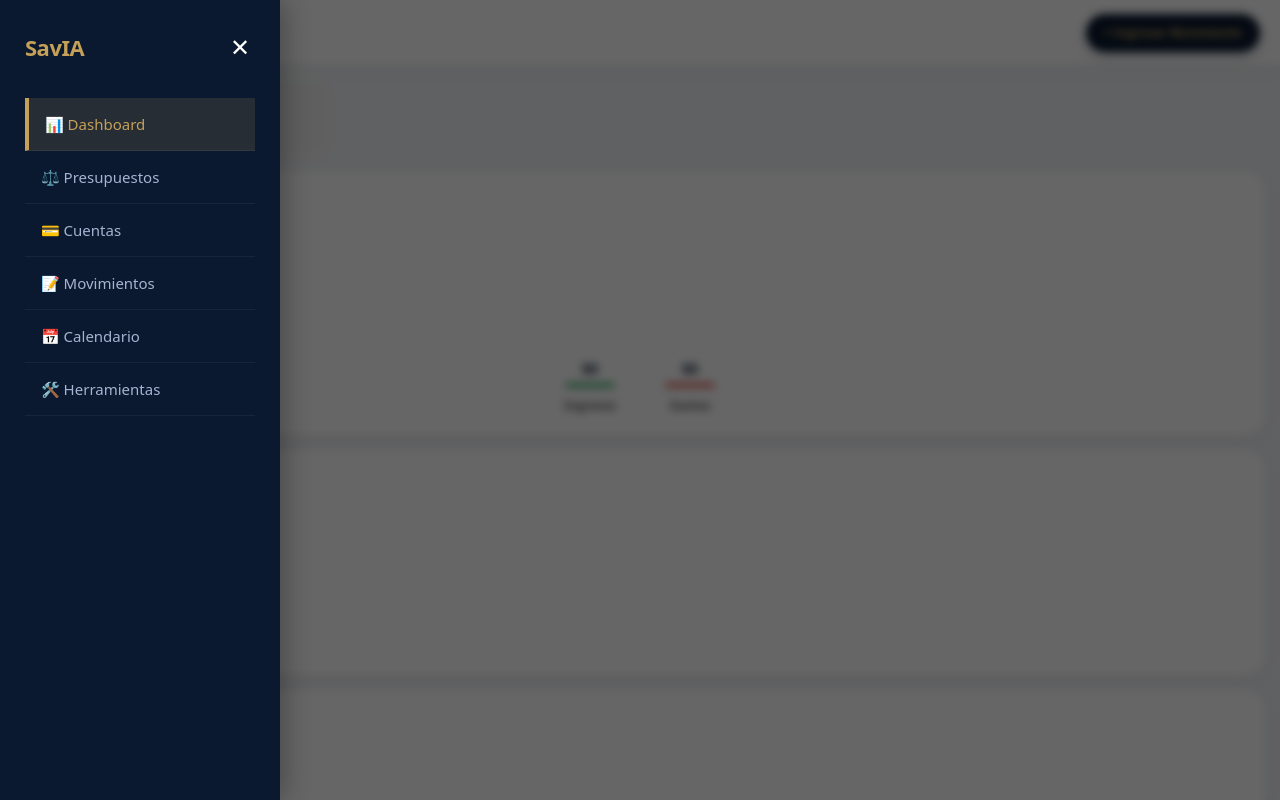
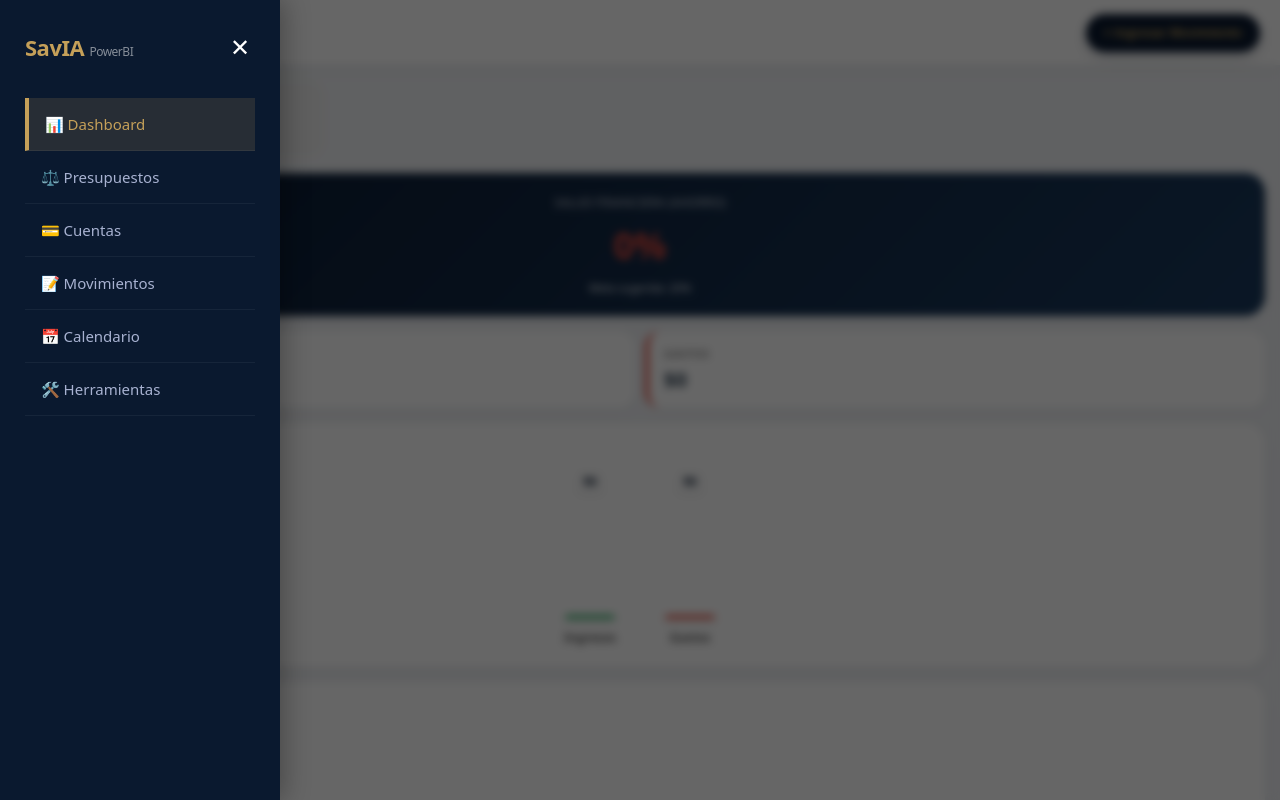
Before and after one commit to scalaspa/savia, a plain HTML site: page index.html in a window 1280 px wide. Drawn offline with Linux system fonts and the light colour scheme.

Commit message:
Update index.html

```diff
--- a/index.html
+++ b/index.html
@@ -12,7 +12,7 @@
     <title>SavIA by ScalaSpA</title>
 
     <style>
-        :root { --navy: #0a192f; --gold: #c5a059; --bg: #f0f2f5; --white: #fff; --text: #2c3e50; --danger: #e74c3c; --success: #27ae60; --warning: #f1c40f; }
+        :root { --navy: #0a192f; --gold: #c5a059; --bg: #f0f2f5; --white: #fff; --text: #2c3e50; --danger: #e74c3c; --success: #27ae60; --warning: #f1c40f; --info: #3498db; }
         body { font-family: system-ui, -apple-system, sans-serif; margin: 0; background: var(--bg); color: var(--text); height: 100vh; display: flex; flex-direction: column; overflow: hidden; }
         * { box-sizing: border-box; -webkit-tap-highlight-color: transparent; outline: none; }
 
@@ -33,41 +33,68 @@
 
         .main { flex: 1; overflow-y: auto; padding: 15px; padding-bottom: 90px; }
 
-        /* CARDS */
+        /* CARDS & DASHBOARD POWER BI STYLES */
         .card { background: var(--white); border-radius: 20px; padding: 20px; margin-bottom: 15px; box-shadow: 0 5px 20px rgba(0,0,0,0.04); border: 1px solid rgba(0,0,0,0.01); }
+        .card-header { display: flex; justify-content: space-between; align-items: center; margin-bottom: 15px; }
+        .card-title { font-size: 16px; font-weight: 800; color: var(--navy); margin: 0; }
 
-        /* DASHBOARD CHARTS */
-        .chart-compare { display: flex; height: 160px; align-items: flex-end; justify-content: center; gap: 40px; padding-top: 20px; }
-        .bar-group { display: flex; flex-direction: column; align-items: center; width: 60px; height: 100%; justify-content: flex-end; }
-        .bar-visual { width: 50px; border-radius: 8px 8px 0 0; transition: height 0.8s; min-height: 4px; box-shadow: 0 4px 10px rgba(0,0,0,0.1); }
+        /* KPI GRID */
+        .kpi-row { display: grid; grid-template-columns: 1fr 1fr; gap: 10px; margin-bottom: 15px; }
+        .kpi-card { background: white; padding: 15px; border-radius: 16px; box-shadow: 0 4px 15px rgba(0,0,0,0.03); border-left: 4px solid var(--navy); position: relative; overflow: hidden; }
+        .kpi-label { font-size: 11px; text-transform: uppercase; color: #888; font-weight: 700; letter-spacing: 0.5px; }
+        .kpi-value { font-size: 20px; font-weight: 800; color: var(--text); margin-top: 5px; }
+
+        /* CHART 1: COMPARATIVA */
+        .chart-compare { display: flex; height: 180px; align-items: flex-end; justify-content: center; gap: 40px; padding-top: 30px; position: relative; }
+        .bar-group { display: flex; flex-direction: column; align-items: center; width: 60px; height: 100%; justify-content: flex-end; position: relative; z-index: 2; }
+        .bar-visual { width: 50px; border-radius: 8px 8px 0 0; transition: height 0.8s cubic-bezier(0.175, 0.885, 0.32, 1.275); min-height: 4px; position: relative; box-shadow: 0 4px 10px rgba(0,0,0,0.1); }
         .bar-label { font-size: 12px; color: #555; margin-top: 10px; font-weight: 600; }
-        .bar-value { font-size: 14px; font-weight: 800; color: var(--navy); margin-bottom: 5px; }
+        .bar-floating-val { position: absolute; top: -25px; font-size: 12px; font-weight: 800; color: var(--navy); background: white; padding: 2px 6px; border-radius: 4px; box-shadow: 0 2px 5px rgba(0,0,0,0.1); }
+        .chart-line-bg { position: absolute; top: 0; left: 0; width: 100%; height: 100%; display: flex; flex-direction: column; justify-content: space-between; z-index: 1; pointer-events: none; opacity: 0.3; }
+        .chart-line { width: 100%; height: 1px; border-top: 1px dashed #ddd; }
 
-        .donut-container { display:flex; align-items:center; gap:20px; justify-content:center; margin-top:10px; }
-        .donut { width:120px; height:120px; border-radius:50%; flex-shrink:0; border:10px solid #f4f7f6; }
+        /* CHART 2: DONUT */
+        .donut-wrapper { display: flex; align-items: center; gap: 20px; }
+        .donut-chart { width: 120px; height: 120px; border-radius: 50%; position: relative; flex-shrink: 0; }
+        .donut-center { position: absolute; top: 50%; left: 50%; transform: translate(-50%, -50%); width: 70%; height: 70%; background: white; border-radius: 50%; display: flex; align-items: center; justify-content: center; font-size: 12px; font-weight: bold; color: var(--navy); box-shadow: inset 0 0 10px rgba(0,0,0,0.05); }
+        .legend-list { flex: 1; font-size: 12px; }
+        .legend-item { display: flex; align-items: center; margin-bottom: 6px; justify-content: space-between; }
+        .legend-dot { width: 10px; height: 10px; border-radius: 3px; margin-right: 8px; }
 
-        /* ACCOUNTS CARD STYLE (NEW) */
+        /* CHART 3: HISTORIA (TREND) */
+        .trend-chart { display: flex; height: 100px; align-items: flex-end; justify-content: space-between; gap: 4px; padding-top: 20px; }
+        .trend-bar { flex: 1; border-radius: 4px; transition: 0.5s; position: relative; min-height: 2px; }
+        .trend-label { font-size: 10px; text-align: center; color: #999; margin-top: 4px; }
+        .trend-val { font-size: 9px; position: absolute; top: -15px; width: 100%; text-align: center; color: #555; font-weight: bold; }
+
+        /* CHART 4: TOP EXPENSES (HORIZONTAL) */
+        .hor-bar-item { margin-bottom: 12px; }
+        .hor-bar-header { display: flex; justify-content: space-between; font-size: 12px; margin-bottom: 4px; font-weight: 600; color: #444; }
+        .hor-bar-bg { background: #f0f0f0; height: 10px; border-radius: 5px; overflow: hidden; }
+        .hor-bar-fill { height: 100%; background: var(--navy); border-radius: 5px; width: 0; transition: width 1s; }
+
+        /* HEALTH GAUGE */
+        .health-card { background: linear-gradient(135deg, var(--navy) 0%, #1a3a5e 100%); color: white; text-align: center; }
+        .health-score { font-size: 36px; font-weight: 900; color: var(--gold); margin: 10px 0; }
+
+        /* ACCOUNTS */
+        .acc-scroll { display: flex; gap: 10px; overflow-x: auto; padding-bottom: 10px; margin-bottom: 5px; scroll-behavior: smooth; }
+        .acc-mini-card { min-width: 150px; background: white; padding: 15px; border-radius: 16px; flex-shrink: 0; border: 1px solid #eee; position: relative; }
+        .acc-name { font-size: 12px; color: #888; text-transform: uppercase; font-weight: 700; }
+        .acc-bal { font-size: 18px; font-weight: 800; color: var(--navy); margin-top: 5px; }
+
+        /* CUENTAS LISTA (Con Botones) */
         .acc-row { display: flex; justify-content: space-between; align-items: center; margin-bottom: 10px; }
         .acc-actions { display: flex; gap: 15px; margin-top: 15px; padding-top: 10px; border-top: 1px solid #eee; justify-content: flex-end; }
         .acc-action-btn { font-size: 12px; color: #666; cursor: pointer; display: flex; align-items: center; gap: 5px; background: #f9f9f9; padding: 5px 10px; border-radius: 8px; }
 
-        /* SCROLL HORIZONTAL CUENTAS (DASHBOARD) */
-        .acc-scroll { display: flex; gap: 10px; overflow-x: auto; padding-bottom: 10px; margin-bottom: 5px; scroll-behavior: smooth; }
-        .acc-mini-card { min-width: 150px; background: white; padding: 15px; border-radius: 16px; flex-shrink: 0; border: 1px solid #eee; }
-
-        /* PRESUPUESTOS */
-        .budget-row { margin-bottom: 15px; }
-        .budget-info { display: flex; justify-content: space-between; font-size: 12px; margin-bottom: 4px; font-weight: 600; color: #444; }
-        .prog-container { background: #eee; height: 8px; border-radius: 4px; overflow: hidden; }
-        .prog-bar { height: 100%; background: var(--success); transition: 0.5s; }
-        .prog-bar.warn { background: var(--warning); }
-        .prog-bar.danger { background: var(--danger); }
-
         /* MODAL */
         .modal { display: none; position: fixed; top: 0; left: 0; width: 100%; height: 100%; background: rgba(0,0,0,0.6); z-index: 200; align-items: center; justify-content: center; backdrop-filter: blur(5px); }
-        .modal-box { background: #fff; width: 92%; max-width: 420px; padding: 25px; border-radius: 24px; box-shadow: 0 25px 50px rgba(0,0,0,0.3); max-height: 90vh; overflow-y: auto; }
+        .modal-box { background: #fff; width: 92%; max-width: 420px; padding: 25px; border-radius: 24px; box-shadow: 0 25px 50px rgba(0,0,0,0.3); max-height: 90vh; overflow-y: auto; animation: slideUp 0.3s ease; }
+        @keyframes slideUp { from { transform: translateY(50px); opacity: 0; } to { transform: translateY(0); opacity: 1; } }
         .form-control { width: 100%; padding: 14px; border: 1px solid #e0e0e0; border-radius: 12px; font-size: 16px; background: #fafafa; transition: 0.2s; margin-bottom: 15px; }
-        .btn { padding: 16px; border-radius: 14px; border: none; font-weight: 800; width: 100%; cursor: pointer; font-size: 16px; display: flex; align-items: center; justify-content: center; gap: 10px; }
+        .form-control:focus { border-color: var(--navy); background: #fff; box-shadow: 0 0 0 3px rgba(10, 25, 47, 0.1); }
+        .btn { padding: 16px; border-radius: 14px; border: none; font-weight: 800; width: 100%; cursor: pointer; font-size: 16px; display: flex; align-items: center; justify-content: center; gap: 10px; transition: 0.2s; }
         .btn-primary { background: var(--navy); color: white; box-shadow: 0 4px 15px rgba(10, 25, 47, 0.3); }
 
         /* LISTS */
@@ -77,11 +104,18 @@
         .tag-badge { background: #eee; padding: 2px 6px; border-radius: 4px; font-size: 10px; color: #666; margin-left: 5px; }
 
         /* CALENDAR */
-        .cal-header { display:flex; justify-content:space-between; align-items:center; margin-bottom:15px; }
         .cal-grid { display: grid; grid-template-columns: repeat(7, 1fr); gap: 6px; margin-top: 15px; }
         .cal-day { height: 40px; display: flex; align-items: center; justify-content: center; border-radius: 10px; font-size: 12px; background: #f8f9fa; color: #666; font-weight: 600; }
         .cal-day.has-event { background: #e3f2fd; color: var(--navy); border: 1px solid #bbdefb; }
         .cal-day.paid { background: #d1e7dd; color: #0f5132; border: 1px solid #badbcc; }
+
+        /* PRESUPUESTOS */
+        .budget-row { margin-bottom: 15px; }
+        .budget-info { display: flex; justify-content: space-between; font-size: 12px; margin-bottom: 4px; font-weight: 600; color: #444; }
+        .prog-container { background: #eee; height: 8px; border-radius: 4px; overflow: hidden; }
+        .prog-bar { height: 100%; background: var(--success); transition: 0.5s; }
+        .prog-bar.warn { background: var(--warning); }
+        .prog-bar.danger { background: var(--danger); }
     </style>
 </head>
 <body>
@@ -90,7 +124,7 @@
 
     <nav class="sidebar" id="sidebar">
         <div style="display:flex; justify-content:space-between; align-items:center; margin-bottom:30px">
-            <div class="app-title" style="color:var(--gold); font-size:22px">SavIA</div>
+            <div class="app-title" style="color:var(--gold); font-size:22px">SavIA <span style="font-size:12px; color:white; opacity:0.5; font-weight:400">PowerBI</span></div>
             <div onclick="UI.toggleMenu()" style="color:white; font-size:24px; cursor:pointer; padding:5px">✕</div>
         </div>
         <div class="nav-item active" onclick="UI.nav('dashboard')">📊 Dashboard</div>
@@ -164,7 +198,7 @@
     </div>
 
 <script>
-    /** SAVIA ENGINE V8.5 - GESTIÓN TOTAL **/
+    /** SAVIA ENGINE V9.0 - TOTAL INTEGRATION **/
     const UTILS = {
         fmt: (n) => "$" + parseInt(n).toLocaleString('es-CL'),
         id: () => Date.now().toString(36) + Math.random().toString(36).substr(2),
@@ -217,6 +251,21 @@
             return bal;
         },
 
+        getHistory: () => {
+            const res = [];
+            for(let i=5; i>=0; i--) {
+                const d = new Date();
+                d.setMonth(d.getMonth() - i);
+                const mStr = d.toISOString().slice(0,7);
+                const mName = ["Ene","Feb","Mar","Abr","May","Jun","Jul","Ago","Sep","Oct","Nov","Dic"][d.getMonth()];
+                const mTx = DB.data.tx.filter(t => t.date.startsWith(mStr));
+                const inc = mTx.filter(t => t.type === 'Ingreso').reduce((s,t) => s+t.amt, 0);
+                const exp = mTx.filter(t => t.type === 'Gasto').reduce((s,t) => s+t.amt, 0);
+                res.push({ month: mName, inc, exp });
+            }
+            return res;
+        },
+
         getBudgetStatus: (cat) => {
             const limit = DB.data.budgets[cat] || 0;
             if(limit === 0) return null;
@@ -226,6 +275,7 @@
         },
 
         addCat: function() {
+            // FIX: Soporta categorias de Ingreso tambien
             const n = prompt("Nombre de Nueva Categoría (" + APP.currTxType + "):");
             if(n && APP.currTxType !== 'Transferencia') {
                 if(!DB.data.cats.Personal[APP.currTxType].includes(n)) {
@@ -237,8 +287,7 @@
         },
 
         delCat: function(catName) {
-            if(confirm(`¿Borrar categoría "${catName}"?`)) {
-                // Borrar de todas las listas por si acaso
+            if(confirm(`¿Borrar "${catName}"?`)) {
                 DB.data.cats.Personal.Gasto = DB.data.cats.Personal.Gasto.filter(c => c !== catName);
                 if(DB.data.budgets[catName]) delete DB.data.budgets[catName];
                 DB.save();
@@ -280,12 +329,12 @@
             UI.refreshCurrent();
         },
 
-        delTx: (id) => { if(confirm("¿Eliminar movimiento?")) { DB.data.tx = DB.data.tx.filter(t=>t.id!==id); DB.save(); UI.refreshCurrent(); } },
+        delTx: (id) => { if(confirm("¿Eliminar?")) { DB.data.tx = DB.data.tx.filter(t=>t.id!==id); DB.save(); UI.refreshCurrent(); } },
 
-        // --- GESTION DE CUENTAS MEJORADA ---
+        // --- GESTION DE CUENTAS (MEJORADA) ---
         addAccount: function() {
             const n = prompt("Nombre Cuenta:");
-            const t = prompt("Tipo (Banco, Efectivo, Tarjeta):");
+            const t = prompt("Tipo:");
             const b = prompt("Saldo Inicial:", "0");
             if(n) { DB.data.acc.push({id: UTILS.id(), name: n, type: t || 'Banco', bal: parseFloat(b)}); DB.save(); UI.nav('accounts'); }
         },
@@ -295,7 +344,6 @@
             const newName = prompt("Editar Nombre:", acc.name);
             const newType = prompt("Editar Tipo:", acc.type);
             const newBal = prompt("Corregir Saldo Inicial:", acc.bal);
-
             if(newName) {
                 acc.name = newName;
                 if(newType) acc.type = newType;
@@ -306,7 +354,7 @@
         },
 
         delAccount: function(id) {
-            if(confirm("¿Borrar esta cuenta?\n(Los movimientos quedarán huerfanos pero no se borrarán)")) {
+            if(confirm("¿Borrar esta cuenta?")) {
                 DB.data.acc = DB.data.acc.filter(a => a.id !== id);
                 DB.save();
                 UI.refreshCurrent();
@@ -350,7 +398,7 @@
 
         refreshCurrent: () => UI.nav(UI.currView),
 
-        // --- DASHBOARD ---
+        // --- DASHBOARD POWER BI ---
         renderDashboard: (el) => {
             const month = UTILS.date().slice(0,7);
             const monthTx = DB.data.tx.filter(t => t.date.startsWith(month));
@@ -362,10 +410,12 @@
                 if(t.type === 'Gasto') { exp += t.amt; catSum[t.cat] = (catSum[t.cat] || 0) + t.amt; }
             });
 
+            // Comparativa
             const maxVal = Math.max(inc, exp, 1);
             const hInc = (inc / maxVal * 100) + '%';
             const hExp = (exp / maxVal * 100) + '%';
 
+            // Donut
             const sortedCats = Object.keys(catSum).sort((a,b) => catSum[b] - catSum[a]);
             const colors = ['#0a192f', '#c5a059', '#27ae60', '#c0392b', '#8e44ad'];
             let deg = 0, gradient = [], legend = '';
@@ -376,12 +426,32 @@
                     const end = deg + (pct*360);
                     const col = colors[i%colors.length];
                     gradient.push(`${col} ${deg}deg ${end}deg`); deg = end;
-                    legend += `<div style="display:flex;align-items:center;font-size:11px;margin-bottom:4px"><div style="width:8px;height:8px;background:${col};margin-right:8px;border-radius:2px"></div><div style="flex:1">${c}</div><div>${Math.round(pct*100)}%</div></div>`;
+                    legend += `<div class="legend-item"><div style="display:flex;align-items:center"><div class="legend-dot" style="background:${col}"></div><span>${c}</span></div><b>${Math.round(pct*100)}%</b></div>`;
                 });
             } else {
                 gradient = ['#eee 0deg 360deg'];
                 legend = '<small style="color:#999">Sin datos</small>';
             }
+
+            // Historial (Trend)
+            const history = APP.getHistory();
+            const maxHist = Math.max(...history.map(h=>Math.max(h.inc, h.exp)), 1);
+            let trendHtml = '';
+            history.forEach(h => {
+                const hH = (h.exp / maxHist * 80) + '%';
+                trendHtml += `<div class="trend-bar" style="background:${h.exp>h.inc ? 'var(--danger)':'var(--navy)'}; height:${hH}"><div class="trend-val">$</div><div class="trend-label">${h.month}</div></div>`;
+            });
+
+            // Top Gastos (Horizontal)
+            let topHtml = '';
+            sortedCats.slice(0,3).forEach(c => {
+                 const w = (catSum[c] / exp * 100) + '%';
+                 topHtml += `<div class="hor-bar-item"><div class="hor-bar-header"><span>${c}</span><span>${UTILS.fmt(catSum[c])}</span></div><div class="hor-bar-bg"><div class="hor-bar-fill" style="width:${w}"></div></div></div>`;
+            });
+
+            // Health Score
+            const saveRate = inc > 0 ? ((inc - exp) / inc * 100) : 0;
+            const healthColor = saveRate > 20 ? 'var(--success)' : (saveRate > 0 ? 'var(--warning)' : 'var(--danger)');
 
             // Cuentas Mini
             let accHtml = '';
@@ -392,47 +462,44 @@
             el.innerHTML = `
                 <div class="acc-scroll">${accHtml} <div class="acc-mini-card" onclick="APP.addAccount()" style="background:#eee; display:flex; align-items:center; justify-content:center; font-size:24px">+</div></div>
 
+                <div class="card health-card">
+                    <div style="font-size:12px; opacity:0.8; text-transform:uppercase">Salud Financiera (Ahorro)</div>
+                    <div class="health-score" style="color:${healthColor}">${Math.round(saveRate)}%</div>
+                    <div style="font-size:11px">Meta sugerida: 20%</div>
+                </div>
+
+                <div class="kpi-row">
+                    <div class="kpi-card" style="border-color:var(--success)"><div class="kpi-label">Ingresos</div><div class="kpi-value">${UTILS.fmt(inc)}</div></div>
+                    <div class="kpi-card" style="border-color:var(--danger)"><div class="kpi-label">Gastos</div><div class="kpi-value">${UTILS.fmt(exp)}</div></div>
+                </div>
+
                 <div class="card">
                     <h3 class="card-title">Flujo de Caja</h3>
                     <div class="chart-compare">
-                        <div class="bar-group">
-                             <div class="bar-value">${UTILS.fmt(inc)}</div>
-                             <div class="bar-visual" style="background:var(--success); height:${hInc}"></div>
-                             <div class="bar-label">Ingresos</div>
-                        </div>
-                        <div class="bar-group">
-                             <div class="bar-value">${UTILS.fmt(exp)}</div>
-                             <div class="bar-visual" style="background:var(--danger); height:${hExp}"></div>
-                             <div class="bar-label">Gastos</div>
-                        </div>
+                        <div class="chart-line-bg"><div class="chart-line"></div><div class="chart-line"></div><div class="chart-line"></div></div>
+                        <div class="bar-group"><div class="bar-floating-val">${UTILS.fmt(inc)}</div><div class="bar-visual" style="background:var(--success); height:${hInc}"></div><div class="bar-label">Ingresos</div></div>
+                        <div class="bar-group"><div class="bar-floating-val">${UTILS.fmt(exp)}</div><div class="bar-visual" style="background:var(--danger); height:${hExp}"></div><div class="bar-label">Gastos</div></div>
                     </div>
                 </div>
 
                 <div class="card">
                     <h3 class="card-title">Distribución</h3>
-                    <div class="donut-container">
-                        <div class="donut" style="background:conic-gradient(${gradient.join(',')})"></div>
-                        <div style="flex:1">${legend}</div>
+                    <div class="donut-wrapper">
+                        <div class="donut-chart" style="background:conic-gradient(${gradient.join(',')})"><div class="donut-center">GASTOS</div></div>
+                        <div class="legend-list">${legend}</div>
                     </div>
                 </div>
 
                 <div class="card">
-                    <h3 class="card-title">Alertas Presupuesto</h3>
-                    <div id="dash-budgets"></div>
+                    <h3 class="card-title">Top Fugas 💸</h3>
+                    <div style="margin-top:15px">${topHtml || '<small>Sin gastos</small>'}</div>
+                </div>
+
+                <div class="card">
+                    <h3 class="card-title">Tendencia (6 Meses)</h3>
+                    <div class="trend-chart">${trendHtml}</div>
                 </div>
             `;
-
-            const budEl = document.getElementById('dash-budgets');
-            let hasBud = false;
-            Object.keys(DB.data.budgets).forEach(cat => {
-                const st = APP.getBudgetStatus(cat);
-                if(st && st.limit > 0) {
-                    hasBud = true;
-                    let color = ''; if(st.pct > 100) color = 'danger'; else if(st.pct > 80) color = 'warn';
-                    budEl.innerHTML += `<div class="budget-row"><div class="budget-info"><b>${cat}</b><span>${UTILS.fmt(st.spent)} / ${UTILS.fmt(st.limit)}</span></div><div class="prog-container"><div class="prog-bar ${color}" style="width:${Math.min(st.pct, 100)}%"></div></div>${st.remain < 0 ? `<small style="color:red">Excedido: ${UTILS.fmt(Math.abs(st.remain))}</small>` : ''}</div>`;
-                }
-            });
-            if(!hasBud) budEl.innerHTML = '<small style="color:#999">Sin presupuestos activos</small>';
         },
 
         renderTransactions: (el) => {
```
